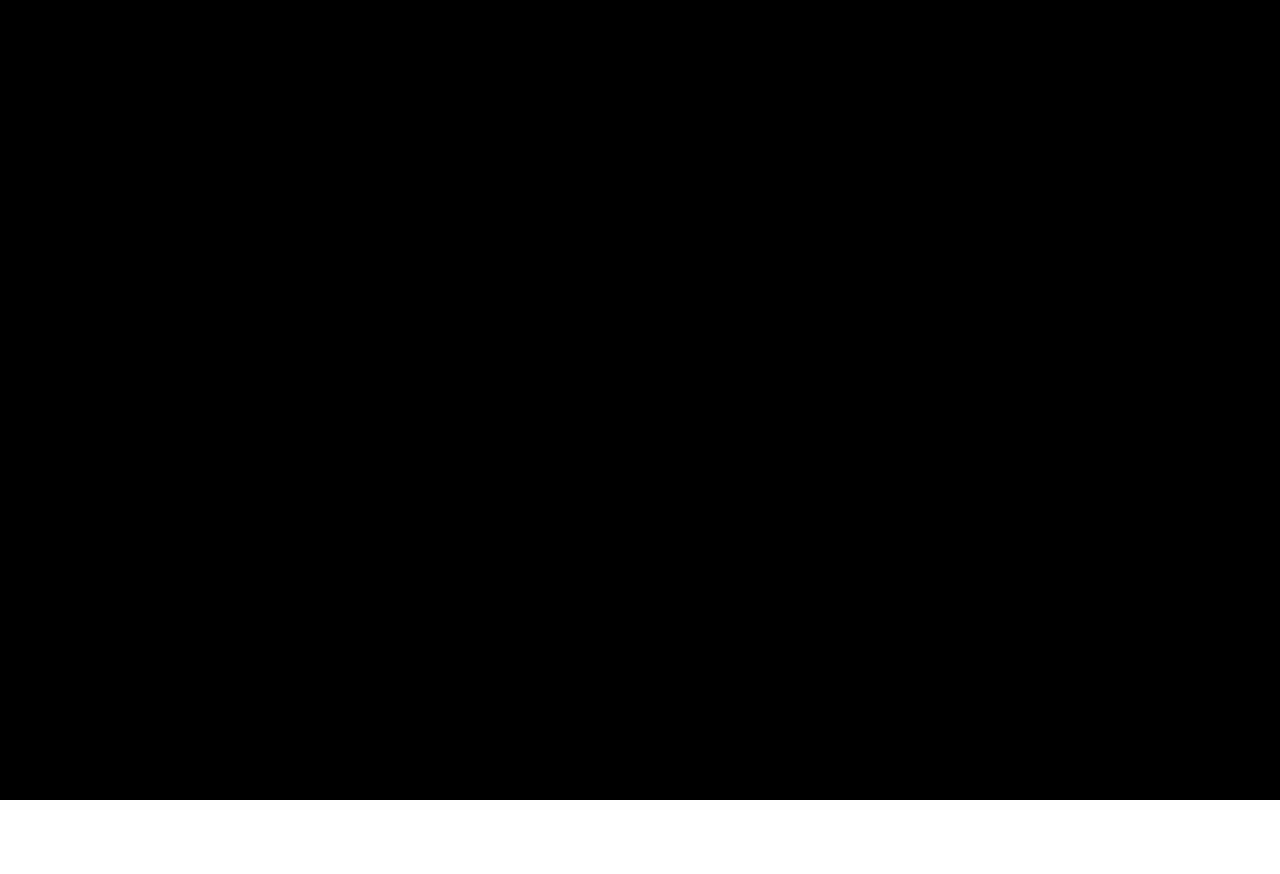
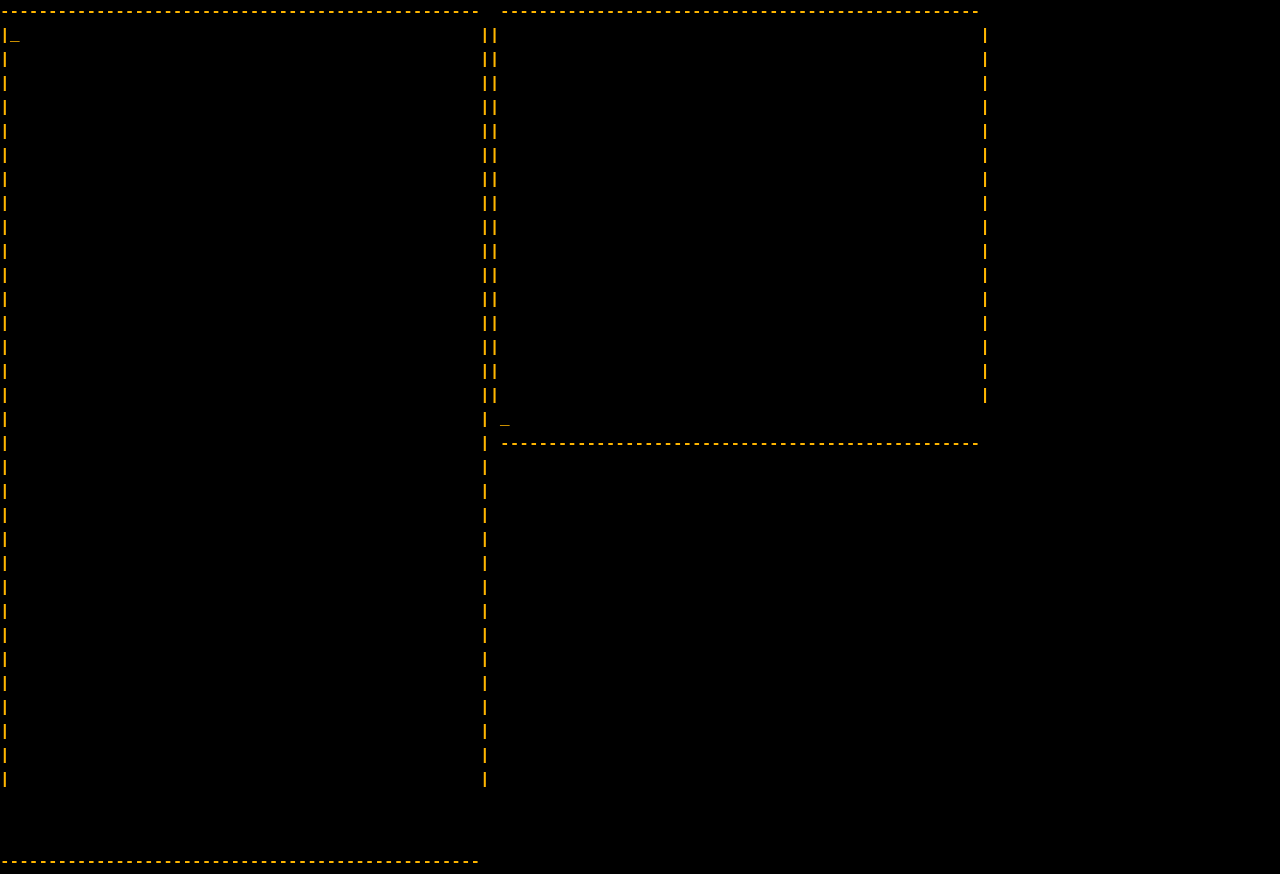
Before and after one commit to morr0ne/cake, an Astro site: page / in a window 1280 px wide. Before the commit the page ends 800 px from the top, so only its background shows below. Built offline with nearby package versions, Linux system fonts and the light colour scheme; Astro itself is replaced by a stand-in of ours.

Commit message:
Make a somewhat credible layout

```diff
--- a/src/components/Credits.astro
+++ b/src/components/Credits.astro
@@ -1,7 +1,19 @@
+---
+const topBorder = "-".repeat(50);
+const leftBorder = "|".repeat(32);
+const centerBorder = "||".repeat(16) + "| ".repeat(16);
+const rightBorder = "|".repeat(16);
+const bottomBorder = "-".repeat(50);
+---
+
 <style>
     @font-face {
         font-family: "Nimbus Mono";
         src: url("/NimbusMonoPS-Regular.ttf");
+    }
+
+    body {
+        background-color: #000;
     }
 
     #screen {
@@ -11,20 +23,50 @@
         font-size: 16px;
 
         color: #ffb600;
-        background-color: #000;
 
-        height: 100vh;
-        width: 100vw;
+        height: fit-content;
+        width: fit-content;
         user-select: none;
 
         display: grid;
-        grid-template-columns: repeat(2, minmax(0, 1fr));
-        grid-template-rows: repeat(2, minmax(0, 1fr));
+        grid-template-columns: 10px auto 20px 1fr 10px;
+        grid-template-rows: auto 1fr 10px 1fr auto;
         gap: 0px;
     }
 
+    #top-left-border {
+        grid-column-end: span 2;
+    }
+
+    #left-border {
+        grid-row-end: span 3;
+
+        word-wrap: break-word;
+        word-break: break-all;
+    }
+
     #lyrics-container {
-        grid-row: span 2 / span 2;
+        grid-row-end: span 3;
+    }
+
+    #center-border {
+        grid-row-end: span 3;
+
+        word-wrap: break-word;
+        word-break: break-all;
+    }
+
+    /* #credits-container {
+        grid-row: 2;
+    } */
+
+    #right-border {
+        word-wrap: break-word;
+        word-break: break-all;
+    }
+
+    #bottom-border {
+        grid-column: auto / span 5;
     }
 
     #ascii-art {
@@ -64,15 +106,25 @@
 </dialog>
 
 <div id="screen">
+    <div id="top-left-border">{topBorder}</div>
+    <div></div>
+    <div id="top-right-border">{topBorder}</div>
+    <div></div>
+    <div id="left-border">{leftBorder}</div>
     <div id="lyrics-container">
         <span id="lyrics"></span><span class="cursor">_</span>
     </div>
+    <div id="center-border">{centerBorder}</div>
     <div id="credits-container">
         <span id="credits"></span><span class="cursor">_</span>
     </div>
+    <div id="right-border">{rightBorder}</div>
+    <div id="middle-border">{topBorder}</div>
+    <div></div>
     <div>
         <pre id="ascii-art"></pre>
     </div>
+    <div id="bottom-border">{bottomBorder}</div>
 </div>
 
 <script>
@@ -101,6 +153,8 @@
         event.preventDefault();
     });
 
+    creditsDiv.innerText = "\n".repeat(16);
+
     audio.addEventListener("canplaythrough", () => {
         dummy.play().then(
             () => {
@@ -127,7 +181,6 @@
     }
 
     async function startCredits(startTime: number) {
-        creditsDiv.innerText = "\n".repeat(16);
         let creditIndex = 0;
 
         const timing = 68.623562;
```
